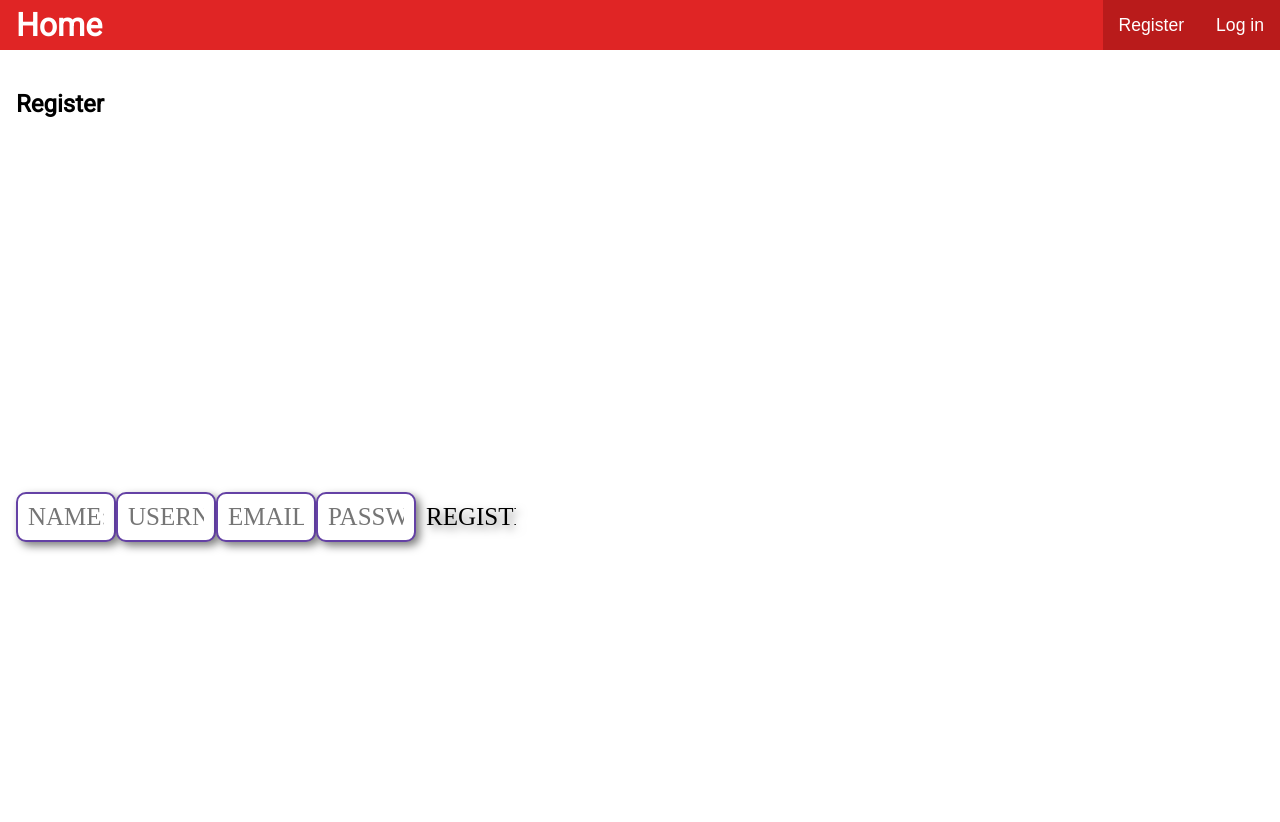
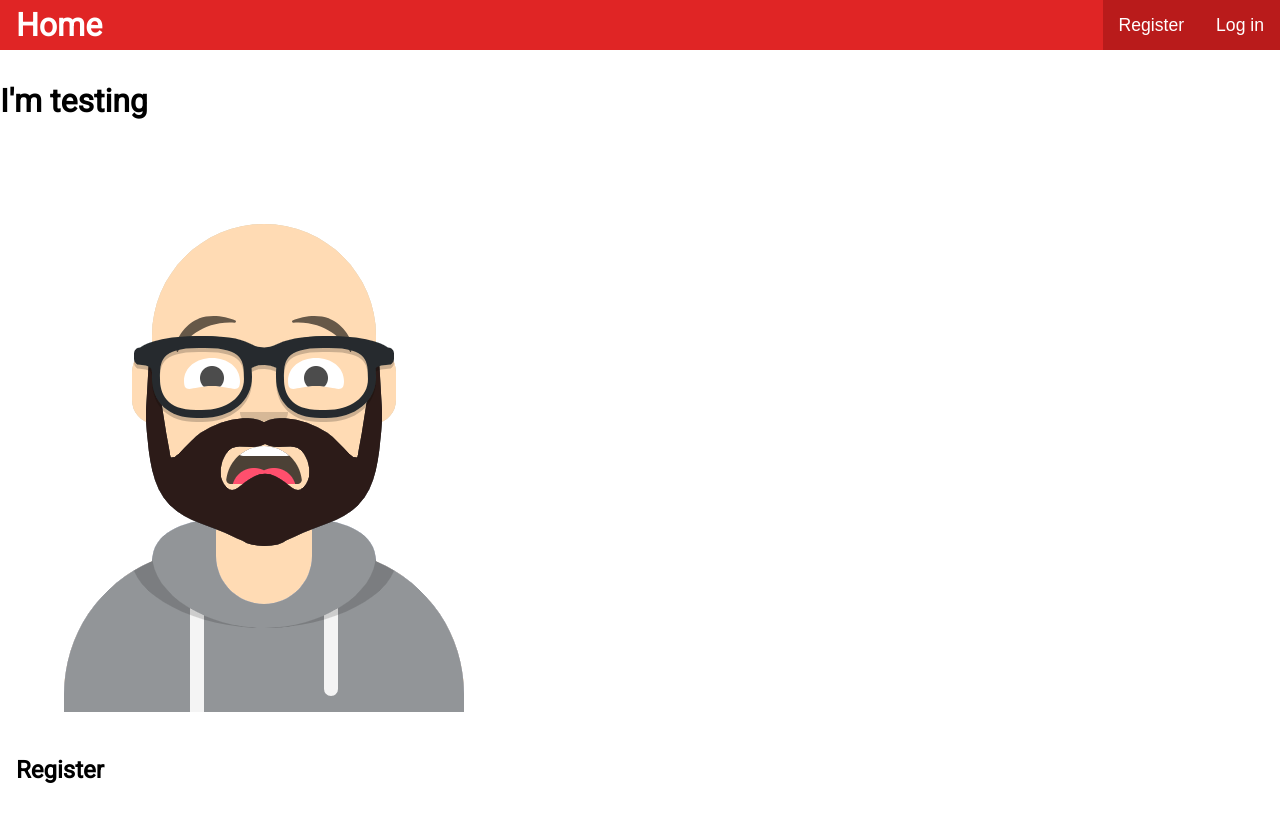
Before and after one commit to Fernandosilvasc/mernApp-Ket-Chat-Up-frontEnd, a React (Create React App) app: page /register in a window 1280 px wide. Shown: the top 822 px of the page. Before the commit the page ends 800 px from the top, so only its background shows below. Built offline with nearby package versions, Linux system fonts and the light colour scheme; no server answers; a web font is replaced by a local one.

Commit message:
implemented authentication method for register and created test file

```diff
--- a/src/App.js
+++ b/src/App.js
@@ -8,6 +8,8 @@ import Login from "./components/auth/Login";
 import Register from "./components/auth/Register";
 import Dashboard from "./components/pages/Dashboard";
 import UserContext from "./context/UserContext";
+
+import TEST from "./components/layout/test"
 
 import "./style.css";
 
@@ -51,6 +53,7 @@ function App() {
     <BrowserRouter>
       <UserContext.Provider value={{ userData, setUserData }}>
         <Header />
+        <TEST></TEST>
         <Switch>
           <Route exact path='/' component={Home}></Route>
           <Route path='/login' component={Login}></Route>
--- a/src/components/auth/Register.jsx
+++ b/src/components/auth/Register.jsx
@@ -1,7 +1,10 @@
 import React, { useState, useContext } from 'react';
+import Axios from "axios";
+
 import UserContext from "../../context/UserContext";
 import { useHistory } from "react-router-dom";
-import Axios from "axios";
+import ErrorNotice from "../util/errorNotice";
+
 
 function Register() {
 
@@ -9,6 +12,7 @@ function Register() {
     const [userName, setUserName] = useState();
     const [email, setEmail] = useState();
     const [password, setPassword] = useState();
+    const [error, setError] = useState();
 
     const { setUserData } = useContext(UserContext);
     const history = useHistory();
@@ -16,8 +20,15 @@ function Register() {
     const submit = async (e) => {
         e.preventDefault();
 
+        try {
+
+        }
+        catch (err) {
+            err.response.data.msg && setError(err.response.data.msg);
+        }
+
         const newUser = { name, userName, email, password };
-        const loginUser = { email, password}
+        const loginUser = { email, password }
         await Axios.post("http://localhost:8000/users/register", newUser);
         const loginRes = await Axios.post("http://localhost:8000/users/login", loginUser);
 
@@ -35,6 +46,11 @@ function Register() {
     return (
         <div className="page">
             <h2>Register</h2>
+
+            {error && (
+                <ErrorNotice message={error} clearError={() => setError(undefined)} />
+            )}
+
             <form onSubmit={submit}>
                 <input
                     id="register-name"
--- /dev/null
+++ b/src/components/layout/test.jsx
@@ -0,0 +1,22 @@
+import React from 'react';
+import { Route, Switch, withRouter } from "react-router-dom";
+
+import imageA from "../util/imgA";
+import imageB from "../util/imgB";
+
+
+function test() {
+    return (
+        <div>
+            <h1>I'm testing</h1>
+            <Switch>
+                <Route path="/login" component={imageA}>
+                </Route>
+                <Route path="/register" component={imageB}>
+                </Route>
+            </Switch>
+        </div>
+    )
+}
+
+export default withRouter(test)
--- a/src/components/pages/Home.jsx
+++ b/src/components/pages/Home.jsx
@@ -1,5 +1,5 @@
 import React from "react";
-import ReactDOM from "react-dom";
+// import ReactDOM from "react-dom";
 
 import image from "../images/Group.svg";
 import illust from "../images/illust.png";
--- /dev/null
+++ b/src/components/util/imgA.jsx
@@ -0,0 +1,12 @@
+import React from 'react'
+import testImgA from "../images/imgA.png"
+
+function imgA() {
+    return (
+        <div>
+            <img src={testImgA} alt="" />
+        </div>
+    )
+}
+
+export default imgA
--- /dev/null
+++ b/src/components/util/imgB.jsx
@@ -0,0 +1,12 @@
+import React from 'react'
+import testImgB from "../images/imgB.png"
+
+function imgB() {
+    return (
+        <div>
+            <img src={testImgB} alt=""/>
+        </div>
+    )
+}
+
+export default imgB
```
Also changed, not shown: src/components/images/imgA.png (added), src/components/images/imgB.png (added).
